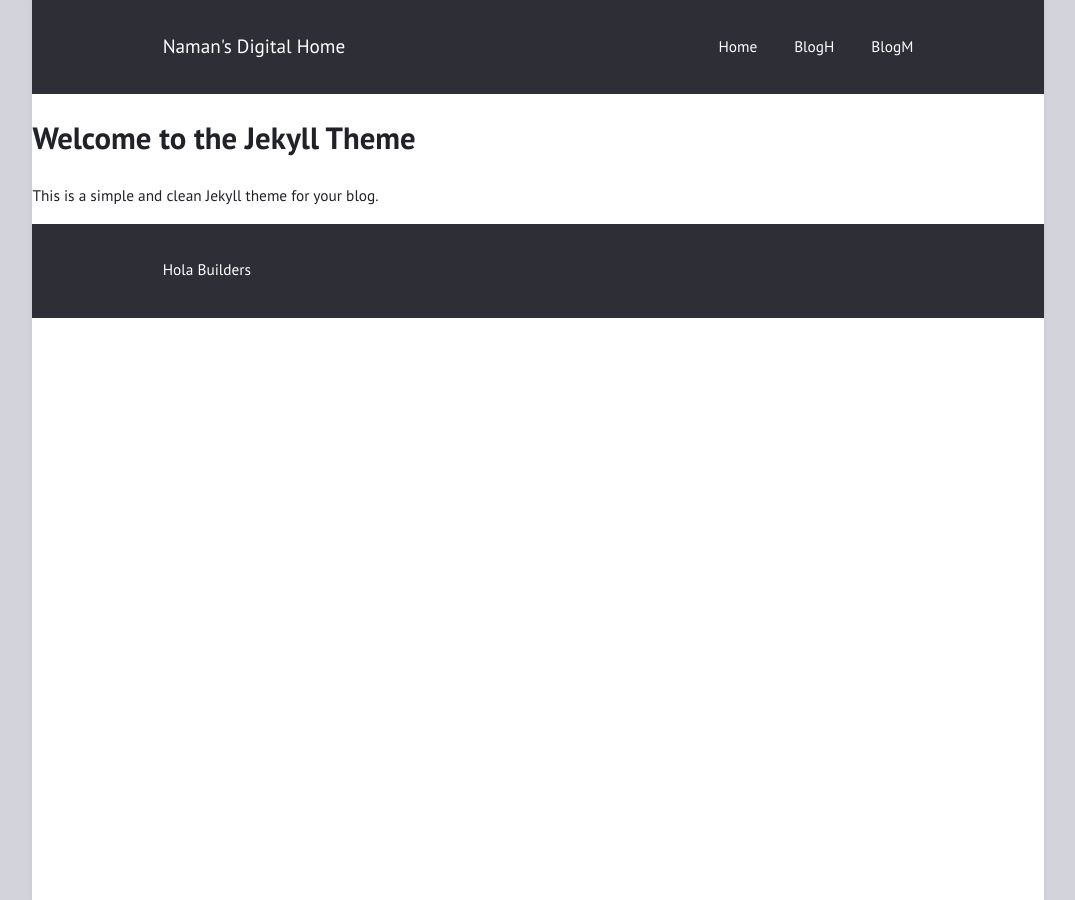
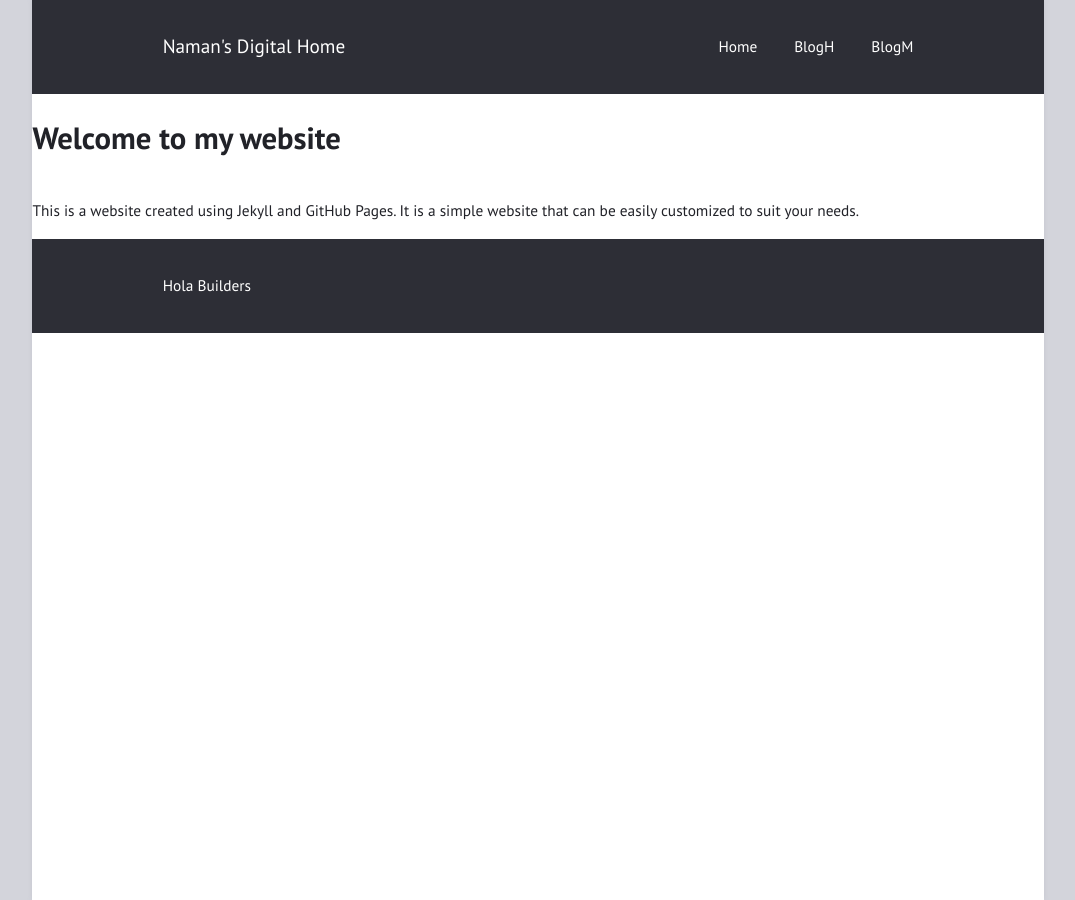
Before and after one commit to nerdynaman/nerdynaman.github.io, a Jekyll site: the page built from index.md, in a window 1280 px wide. Shown: the whole page, without its empty margins (102-1177 px from the left). Built offline with Jekyll 4.4.1, drawn with Linux system fonts in a browser that asks for light colours.

Commit message:
post modif19

```diff
--- a/_config.yml
+++ b/_config.yml
@@ -16,7 +16,7 @@ minimal: true # use a dark header
 # Menu
 
 navigation:                # accepts {file, title, url, icon, sidebaricon}
-  - {file: "index.html", title: Home}
+  - {file: "index.md", title: Home}
   - {file: "blog.html", title: BlogH}
   - {file: "blog.md", title: BlogM}
 
--- a/index.html
+++ /dev/null
@@ -1,9 +0,0 @@
----
-layout: default
-title: "Home"
----
-
-<div class="home">
-  <h1>Welcome to the Jekyll Theme</h1>
-  <p>This is a simple and clean Jekyll theme for your blog.</p>
-</div>
--- /dev/null
+++ b/index.md
@@ -0,0 +1,8 @@
+---
+layout: default
+title: "Home"
+---
+
+# Welcome to my website
+
+This is a website created using Jekyll and GitHub Pages. It is a simple website that can be easily customized to suit your needs.
```
